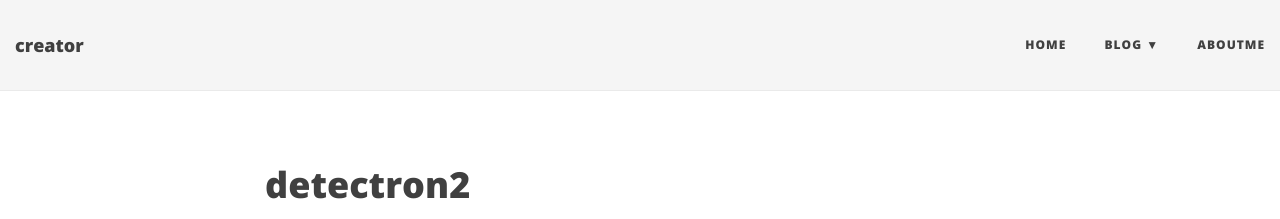
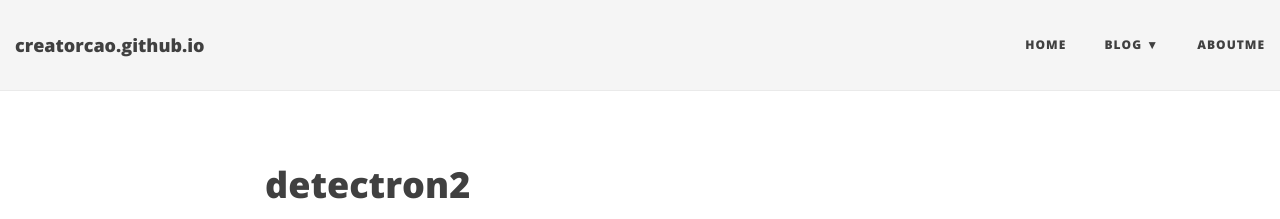
Before and after one commit to creatorcao/creatorcao.github.io, a Jekyll site: the page built from index.html, in a window 1280 px wide. Shown: the top 219 px of the page. Built offline with Jekyll 4.4.1, drawn with Linux system fonts in a browser that asks for light colours; nearby versions of some CDN libraries; the list of posts is cut into pages by our own code.

Commit message:
Update _config.yml

```diff
--- a/_config.yml
+++ b/_config.yml
@@ -13,10 +13,10 @@
 # Of course don't forget to change the username and projectname to YOUR username and project
 
 # Name of website
-title: creator
+title:
 
 # Short description of your site
-description: cao
+description:
 
 # --- Navigation bar options --- #
 
```
